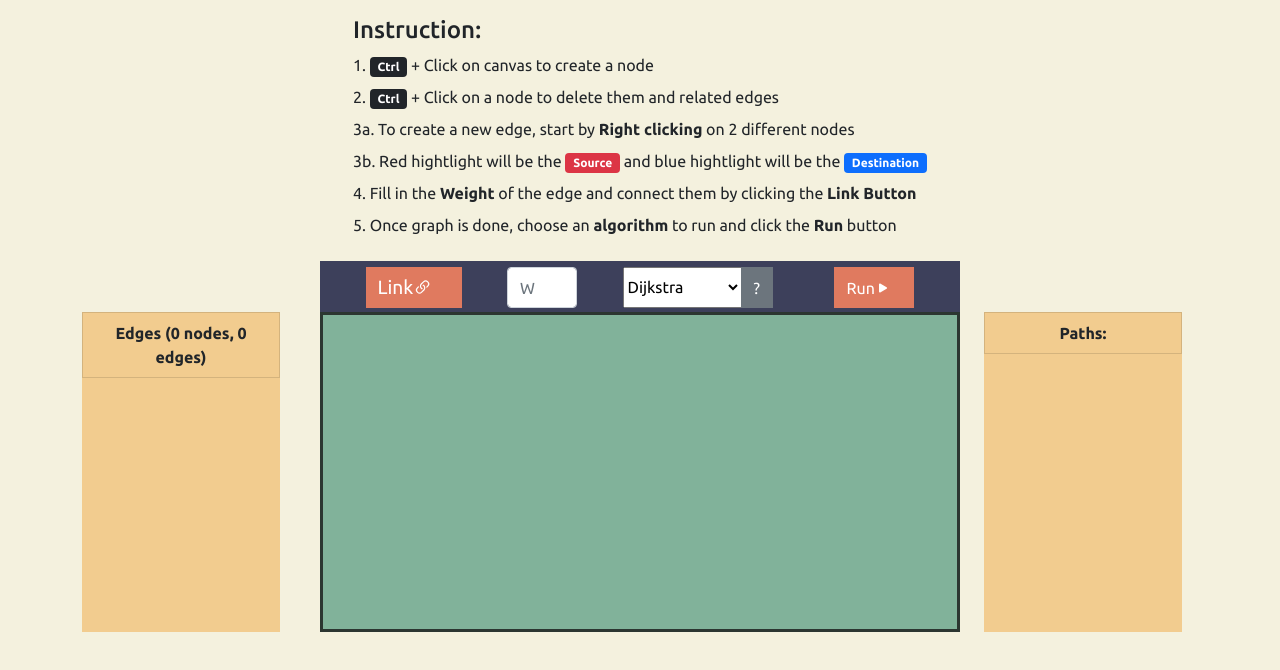
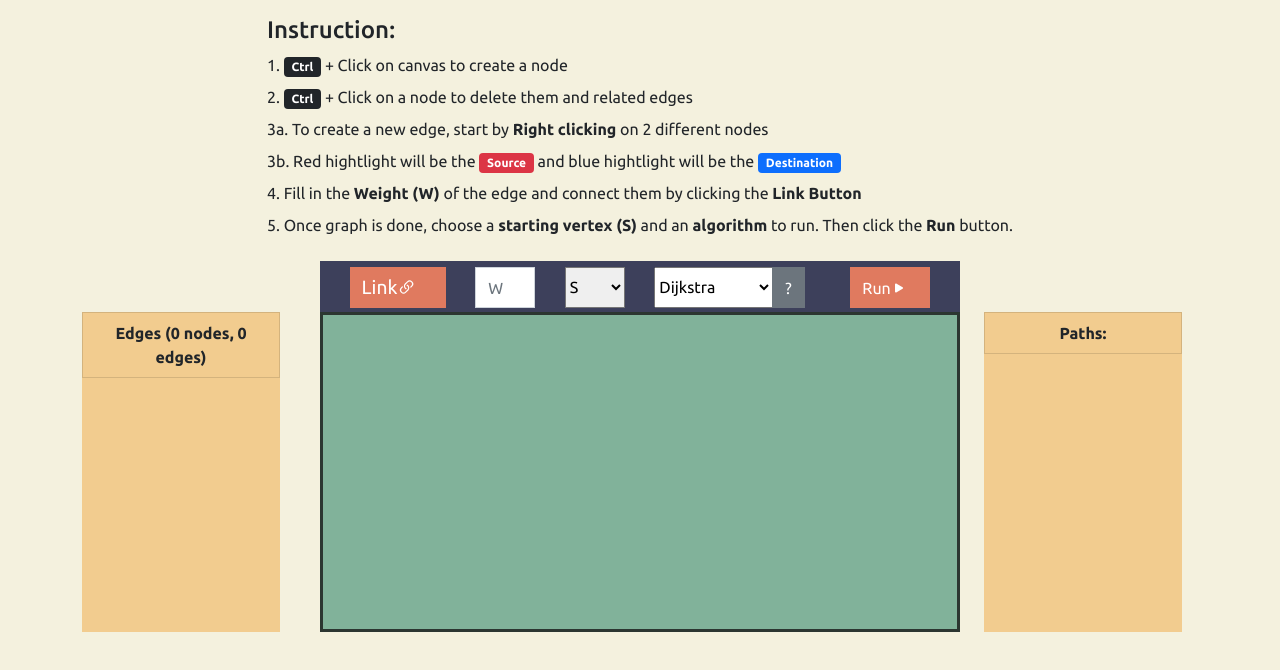
Before and after one commit to Trisentosa/SSSP_visualizer, a React (Create React App) app: page / in a window 1280 px wide. Shown: the top 670 px of the page. Built offline with nearby package versions, Linux system fonts and the light colour scheme.

Commit message:
starting vertex option and fix error on run

```diff
--- a/src/App.css
+++ b/src/App.css
@@ -88,6 +88,7 @@ body {
   marker-end: url(#arrow);
 }
 
-.weight-input {
-  max-width: 70px;
+.menu-input {
+  width: 60px;
+  border-radius: 0%;
 }
--- a/src/components/DescriptionBox.js
+++ b/src/components/DescriptionBox.js
@@ -20,12 +20,13 @@ const DescriptionBox = () => {
         blue hightlight will be the <Badge bg="primary">Destination</Badge>
       </span>
       <span className="mb-2">
-        4. Fill in the <strong>Weight</strong> of the edge and connect them by
-        clicking the <strong>Link Button</strong>
+        4. Fill in the <strong>Weight (W)</strong> of the edge and connect them
+        by clicking the <strong>Link Button</strong>
       </span>
       <span className="mb-2">
-        5. Once graph is done, choose an <strong>algorithm</strong> to run and
-        click the <strong>Run</strong> button
+        5. Once graph is done, choose a <strong>starting vertex (S)</strong> and
+        an <strong>algorithm</strong> to run. Then click the{" "}
+        <strong>Run</strong> button.
       </span>
     </div>
   );
--- a/src/components/Graph.js
+++ b/src/components/Graph.js
@@ -1,5 +1,5 @@
 import { useState, useEffect, useRef } from "react";
-import { select, line } from "d3";
+import { select, line, transition } from "d3";
 import DisplayInfo from "./DisplayInfo";
 import { Button, Container, Row, Col } from "react-bootstrap";
 import { BsLink45Deg } from "react-icons/bs";
@@ -8,6 +8,7 @@ import AlgoOptions from "./AlgoOptions";
 import RunButton from "./RunButton";
 import DescriptionBox from "./DescriptionBox";
 import DisplayResult from "./DisplayResult";
+import StartingVertexSelect from "./StartingVertexSelect";
 
 //svg dimensions and inital value
 let edge = {};
@@ -19,6 +20,7 @@ const Graph = () => {
   const [nodes, setNodes] = useState([]);
   const [edges, setEdges] = useState([]);
   const [algo, setAlgo] = useState("Dijkstra");
+  const [startVertex, setStartVertex] = useState(0);
   const [result, setResult] = useState({ D: [], P: [], solvable: true });
   let [index, setIndex] = useState(-1);
 
@@ -28,6 +30,19 @@ const Graph = () => {
   // D3 stuff
   const svgRef = useRef();
   const svg = select(svgRef.current);
+
+  let handleAnimations = (lines, toAnimate) => {
+    console.log(lines);
+    let delayTime = 500;
+    let trans = transition().duration(500);
+    for (let i = 0; i < toAnimate.length; i++) {
+      console.log(i);
+      lines.transition(trans).delay(delayTime).attr("stroke", "green");
+      delayTime += 500;
+      lines.transition(trans).delay(delayTime).attr("stroke", "black");
+      delayTime += 500;
+    }
+  };
 
   let linkNodes = () => {
     if (!isLinking && isWeightSelected) {
@@ -141,7 +156,7 @@ const Graph = () => {
         return r;
       });
 
-    pathLine
+    let lines = pathLine
       .selectAll("path")
       .attr("d", () => {
         let r = line()([
@@ -154,6 +169,16 @@ const Graph = () => {
       .attr("fill", "none")
       .attr("stroke", "black")
       .attr("stroke-width", 3);
+
+    // handleAnimations(lines, [1, 2, 3, 4, 5]);
+    // let delayTime = 500;
+    // let toAnimate = [1, 2, 3];
+    // for (let i = 0; i < toAnimate.length; i++) {
+    //   lines.transition(500).delay(delayTime).attr("stroke", "green");
+    //   delayTime += 500;
+    //   lines.transition(500).delay(delayTime).attr("stroke", "black");
+    //   delayTime += 500;
+    // }
 
     //nodes
     let g = svg
@@ -246,7 +271,7 @@ const Graph = () => {
         </Button>
         <input
           type="number"
-          className="form-control weight-input"
+          className="form-control menu-input"
           placeholder="W"
           value={weight}
           onChange={(e) => {
@@ -258,12 +283,15 @@ const Graph = () => {
             }
           }}
         />
+
+        <StartingVertexSelect nodes={nodes} setStartVertex={setStartVertex} />
         <AlgoOptions algo={algo} setAlgo={setAlgo} />
         <RunButton
           nodes={nodes}
           edges={edges}
           algo={algo}
           setResult={setResult}
+          startVertex={startVertex}
         />
       </div>
       <Row>
--- a/src/components/RunButton.js
+++ b/src/components/RunButton.js
@@ -5,9 +5,10 @@ import Dijkstra from "../sssp/Dijkstra";
 
 let inf = Infinity;
 
-const RunButton = ({ nodes, edges, algo, setResult }) => {
+const RunButton = ({ nodes, edges, algo, setResult, startVertex }) => {
   const runAlgo = () => {
     let n = nodes.length;
+    if (n > 0) {
       //initialize matrix
       let matrixTmp = new Array(n).fill(inf).map(() => new Array(n).fill(inf));
       for (let i = 0; i < n; i++) {
@@ -20,10 +21,11 @@ const RunButton = ({ nodes, edges, algo, setResult }) => {
       //get algo and result
       if (algo === "Bellman Ford") {
         let b = new BellmanFord(matrixTmp);
-      setResult(b.run(0));
+        setResult(b.run(startVertex));
       } else if (algo === "Dijkstra") {
         let d = new Dijkstra(matrixTmp);
-      setResult(d.run(0));
+        setResult(d.run(startVertex));
+      }
     }
   };
 
--- /dev/null
+++ b/src/components/StartingVertexSelect.js
@@ -0,0 +1,18 @@
+const StartingVertexSelect = ({ nodes, setStartVertex }) => {
+  const handleChange = (e) => {
+    setStartVertex(e.target.value);
+  };
+
+  return (
+    <select className="menu-input" onChange={handleChange}>
+      <option value="0">S</option>
+      {nodes.map((node) => (
+        <option key={node.index} value={node.index}>
+          {node.index}
+        </option>
+      ))}
+    </select>
+  );
+};
+
+export default StartingVertexSelect;
```
Also changed, not shown: 1 other file (tests, documents, lock files or other folders). Lines whose indentation alone changed are shown as unchanged.
